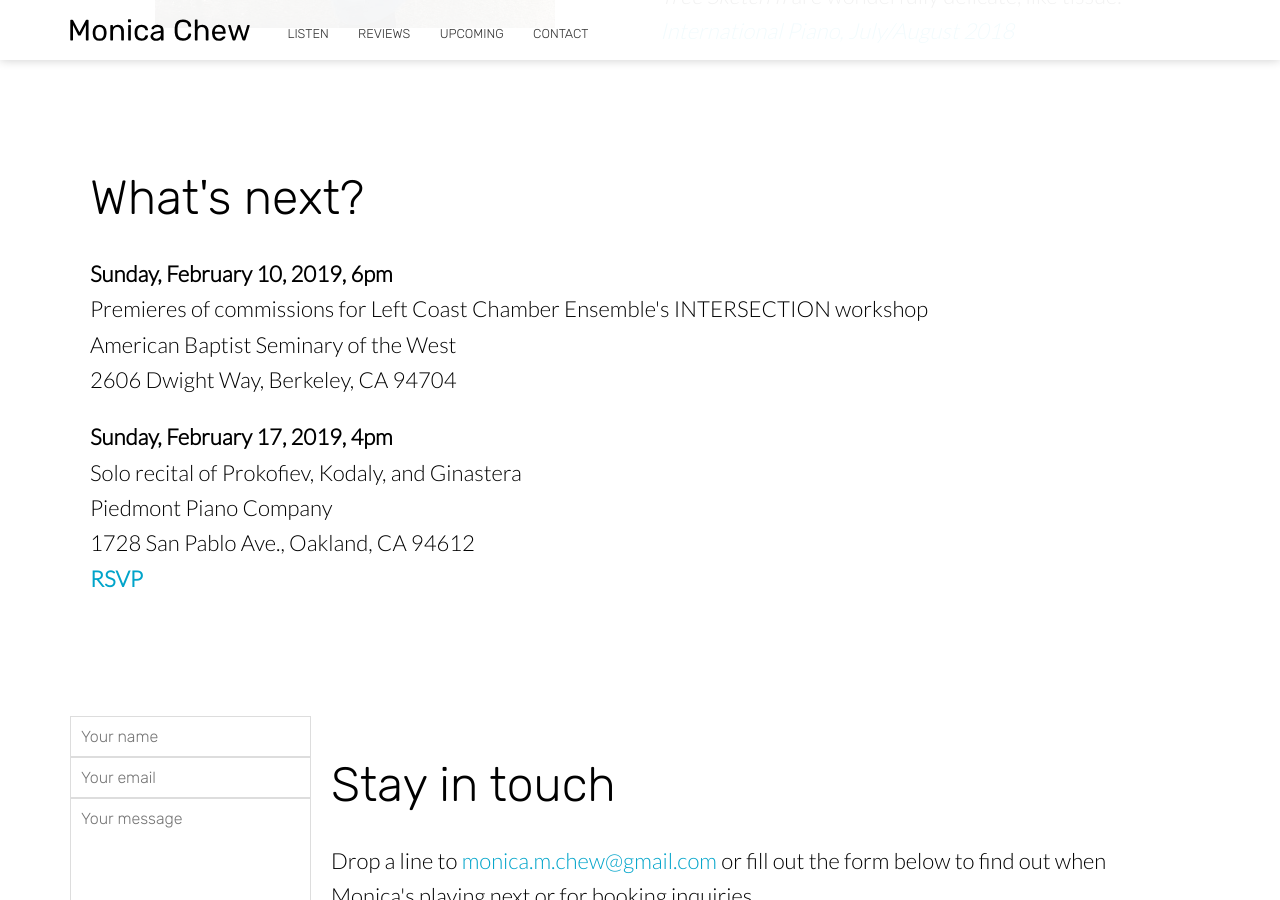
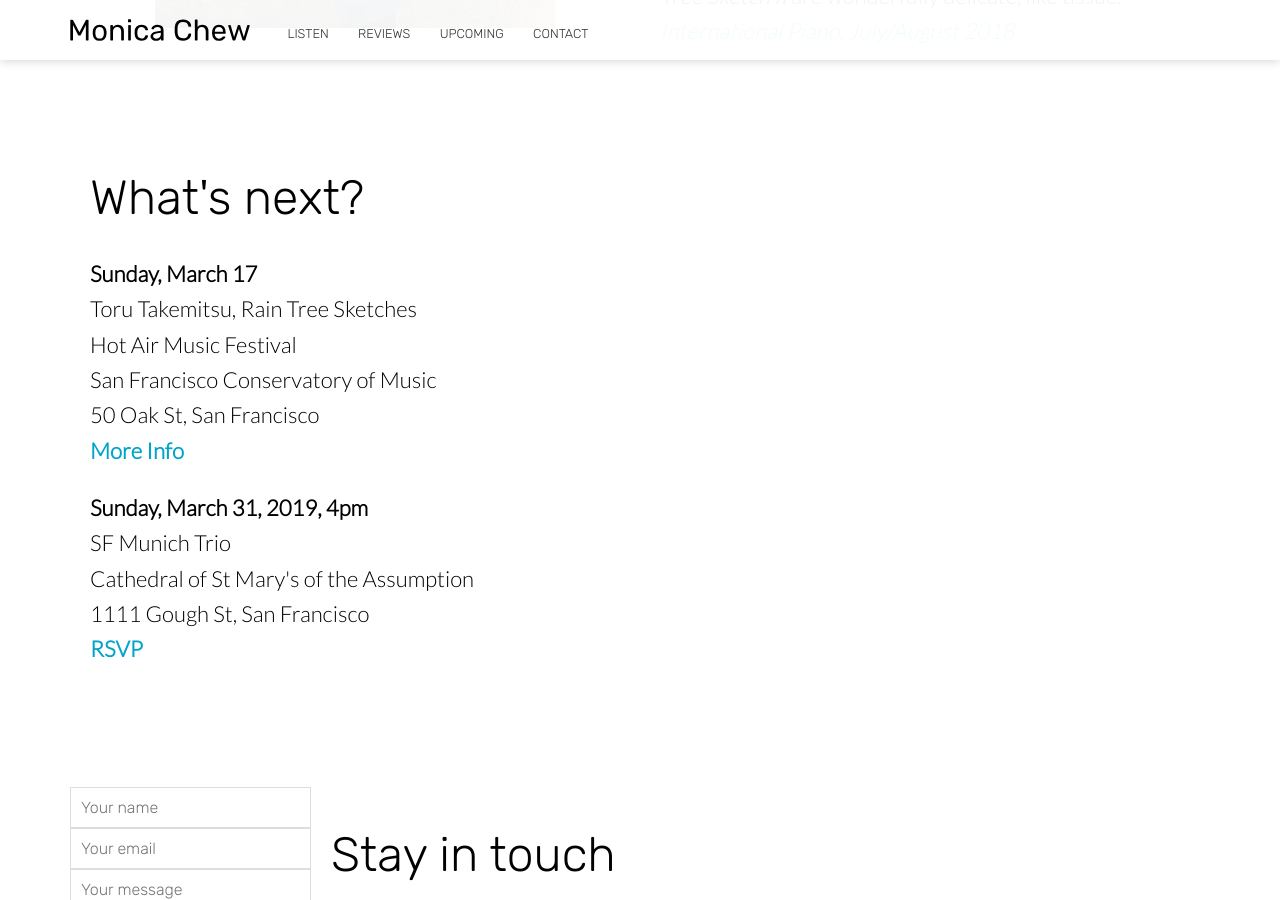
Before and after one commit to monicachew/monicachew.github.io, a Jekyll site: the page built from index.html, in a window 1280 px wide and 900 px high, scrolled down 1940 px. Built offline with Jekyll 4.4.1, drawn with Linux system fonts in a browser that asks for light colours; nearby versions of some CDN libraries.

Commit message:
Updated 'index.html' via CloudCannon

```diff
--- a/index.html
+++ b/index.html
@@ -60,10 +60,10 @@ bottom_image: /uploads/monica-head.png
 					What's next?
 				</h2>
 				<p class="editable">
-					<strong>Sunday, February 10, 2019, 6pm</strong><br />Premieres of commissions for Left Coast Chamber Ensemble's INTERSECTION workshop<br />American Baptist Seminary of the West<br />2606 Dwight Way, Berkeley, CA 94704
+					<strong>Sunday, March 17</strong><br />Toru Takemitsu, Rain Tree Sketches<br />Hot Air Music Festival<br />San Francisco Conservatory of Music<br />50 Oak St, San Francisco<br /><a href="www.hotairmusicfestival.com"><strong>More Info</strong></a>
 				</p>
 			    <p class="editable">
-			    	<strong>Sunday, February 17, 2019, 4pm</strong><br />Solo recital of Prokofiev, Kodaly, and Ginastera<br />Piedmont Piano Company<br />1728 San Pablo Ave., Oakland, CA 94612<br /><strong><a href="https://www.piedmontpiano.com/calendar/2019/2/17/monica-chew">RSVP</a></strong>
+			    	<strong>Sunday, March 31, 2019, 4pm</strong><br />SF Munich Trio<br />Cathedral of St Mary's of the Assumption<br />1111 Gough St, San Francisco<br /><strong><a href="https://www.eventbrite.com/e/csm-concerts-munich-trio-tickets-57304658777">RSVP</a></strong>
 			    </p>
 			</div>
 		</div>
```
